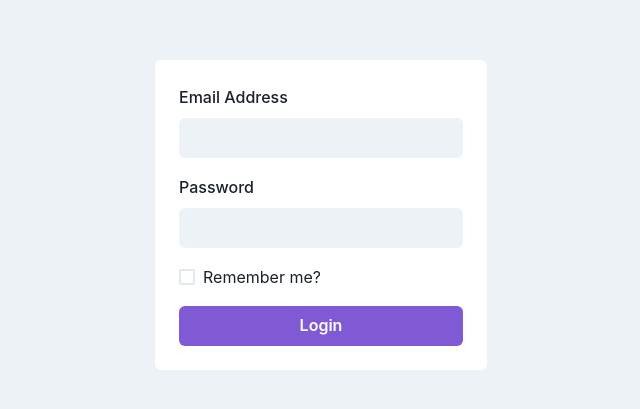
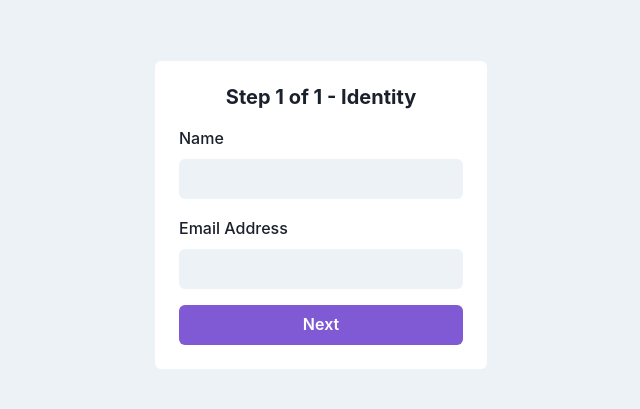
Before and after one commit to patrick-narciso/multi-steps-survey, a React (Vite) app: page / in a window 1280 px wide. Shown: the part 185-594 px from the top of the page, without its empty margins (319-959 px from the left). Built offline with nearby package versions, Linux system fonts and the light colour scheme.

Commit message:
feat: creates identity survey step

```diff
--- a/src/App.tsx
+++ b/src/App.tsx
@@ -1,60 +1,5 @@
-import { useFormik } from 'formik';
-import { Box, Flex, FormControl, FormLabel, VStack } from '@chakra-ui/react';
-import { Button, Input, Checkbox } from './components';
+import Survey from './pages/Survey';
 
 export default function App() {
-  const formik = useFormik({
-    initialValues: {
-      email: '',
-      password: '',
-      rememberMe: false,
-    },
-    onSubmit: (values) => {
-      alert(JSON.stringify(values, null, 2));
-    },
-  });
-  return (
-    <Flex bg="gray.100" align="center" justify="center" h="100vh">
-      <Box bg="white" p={6} rounded="md">
-        <form onSubmit={formik.handleSubmit}>
-          <VStack spacing={4} align="flex-start">
-            <FormControl>
-              <FormLabel htmlFor="email">Email Address</FormLabel>
-              <Input
-                id="email"
-                name="email"
-                type="email"
-                variant="filled"
-                onChange={formik.handleChange}
-                value={formik.values.email}
-              />
-            </FormControl>
-            <FormControl>
-              <FormLabel htmlFor="password">Password</FormLabel>
-              <Input
-                id="password"
-                name="password"
-                type="password"
-                variant="filled"
-                onChange={formik.handleChange}
-                value={formik.values.password}
-              />
-            </FormControl>
-            <Checkbox
-              id="rememberMe"
-              name="rememberMe"
-              onChange={formik.handleChange}
-              isChecked={formik.values.rememberMe}
-              colorScheme="purple"
-            >
-              Remember me?
-            </Checkbox>
-            <Button type="submit" colorScheme="purple" width="full">
-              Login
-            </Button>
-          </VStack>
-        </form>
-      </Box>
-    </Flex>
-  );
+  return <Survey />;
 }
--- a/src/main.tsx
+++ b/src/main.tsx
@@ -1,13 +1,18 @@
+/* eslint-disable import/no-extraneous-dependencies */
 import React from 'react';
 import { ChakraProvider } from '@chakra-ui/react';
 import ReactDOM from 'react-dom/client';
+import { Provider } from 'react-redux';
+import { store } from './redux/store';
 import App from './App';
 import theme from './theme';
 
 ReactDOM.createRoot(document.getElementById('root') as HTMLElement).render(
   <React.StrictMode>
-    <ChakraProvider theme={theme} resetCSS>
-      <App />
-    </ChakraProvider>
+    <Provider store={store}>
+      <ChakraProvider theme={theme} resetCSS>
+        <App />
+      </ChakraProvider>
+    </Provider>
   </React.StrictMode>
 );
--- /dev/null
+++ b/src/pages/Survey/components/Identity/index.tsx
@@ -0,0 +1,63 @@
+import { useFormik } from 'formik';
+import { Box, Flex, FormControl, FormLabel, VStack } from '@chakra-ui/react';
+import { Button, Heading, Input } from '../../../../components';
+import { useAppDispatch, useAppSelector } from '../../../../redux/hooks';
+import { RootState } from '../../../../redux/store';
+import { addIdentity, increaseStep } from '../../surveySlice';
+
+export default function Identity() {
+  const dispatch = useAppDispatch();
+  const { name, email, step } = useAppSelector(
+    (state: RootState) => state.survey
+  );
+  const formik = useFormik({
+    initialValues: {
+      name,
+      email,
+    },
+    onSubmit: (values) => {
+      dispatch(addIdentity(values));
+      dispatch(increaseStep());
+    },
+  });
+  return (
+    <Flex bg="gray.100" align="center" justify="center" h="100vh">
+      <Box bg="white" p={6} rounded="md">
+        <VStack align="center">
+          <Heading mb={4} size="md">
+            Step 1 of {step} - Identity
+          </Heading>
+        </VStack>
+        <form onSubmit={formik.handleSubmit}>
+          <VStack spacing={4} align="flex-start">
+            <FormControl>
+              <FormLabel htmlFor="name">Name</FormLabel>
+              <Input
+                id="name"
+                name="name"
+                type="text"
+                variant="filled"
+                onChange={formik.handleChange}
+                value={formik.values.name}
+              />
+            </FormControl>
+            <FormControl>
+              <FormLabel htmlFor="password">Email Address</FormLabel>
+              <Input
+                id="email"
+                name="email"
+                type="email"
+                variant="filled"
+                onChange={formik.handleChange}
+                value={formik.values.email}
+              />
+            </FormControl>
+            <Button type="submit" colorScheme="purple" width="full">
+              Next
+            </Button>
+          </VStack>
+        </form>
+      </Box>
+    </Flex>
+  );
+}
--- a/src/pages/Survey/index.tsx
+++ b/src/pages/Survey/index.tsx
@@ -0,0 +1,16 @@
+import { useAppSelector } from '../../redux/hooks';
+import { RootState } from '../../redux/store';
+import Identity from './components/Identity';
+
+interface Steps {
+  [x: number]: React.ReactElement;
+}
+
+export default function Survey() {
+  const { step } = useAppSelector((state: RootState) => state.survey);
+  const steps: Steps = {
+    1: <Identity />,
+  };
+
+  return steps[step];
+}
```
Also changed, not shown: src/pages/Survey/surveySlice.ts (+4 -4 lines).
